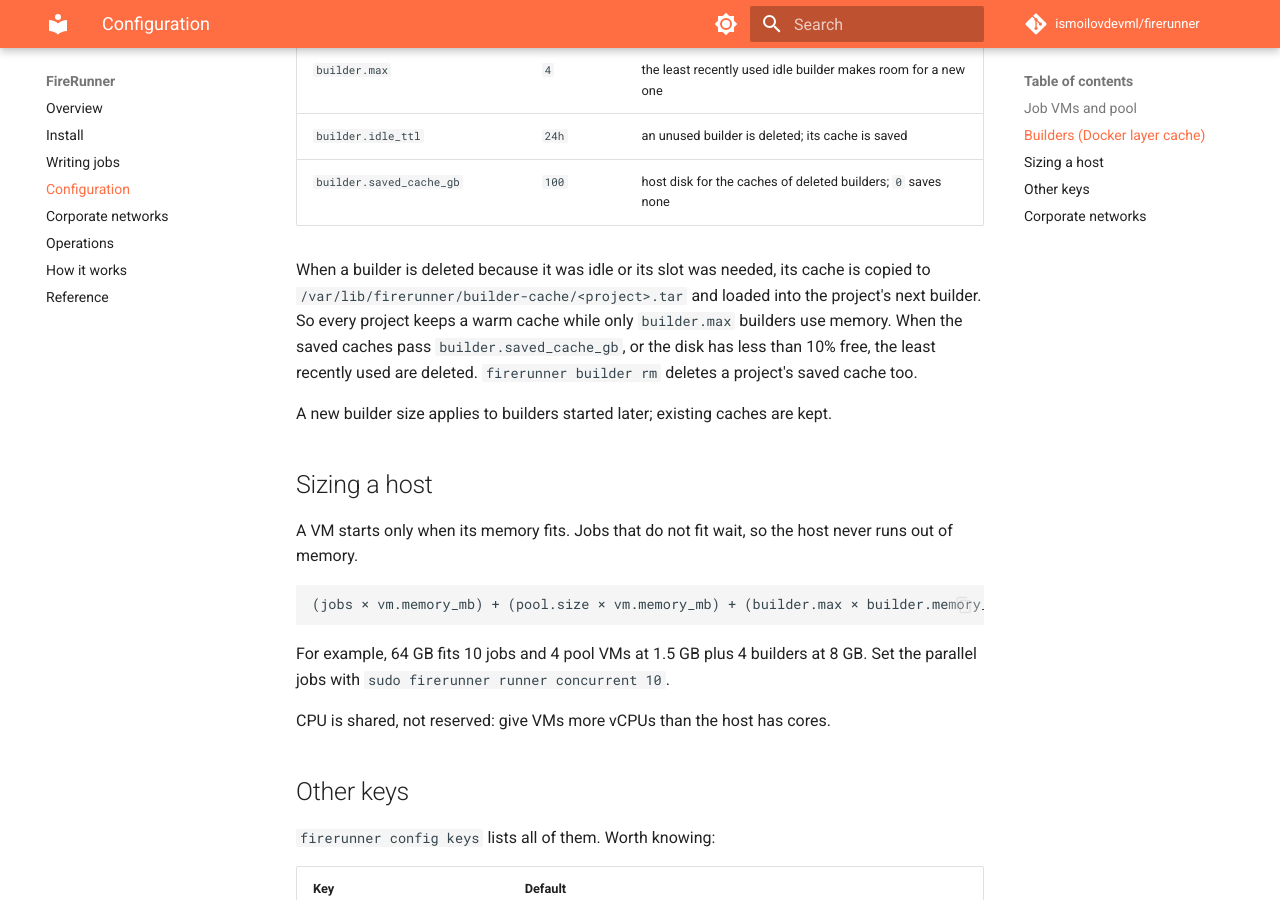
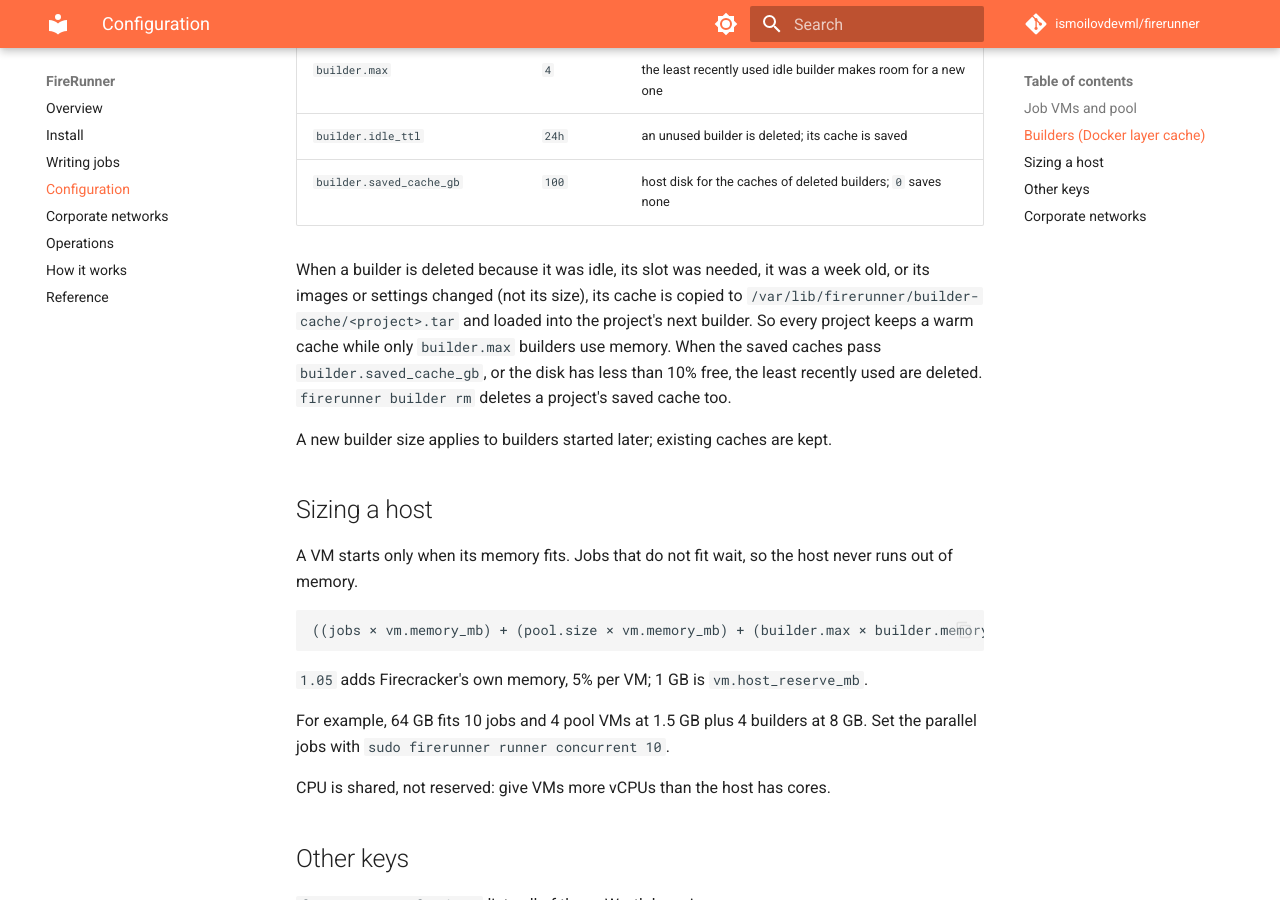
Before and after one commit to ismoilovdevml/firerunner, an MkDocs documentation site: the page built from docs/configuration.md, in a window 1280 px wide and 900 px high, scrolled down 974 px. Built offline with MkDocs 1.6.1 and Material for MkDocs 9.7.7, drawn with Linux system fonts in a browser that asks for light colours; comment, search, counter and statistics services are not loaded.

Commit message:
docs: builder caches are also saved on max age and config changes
keepsCache saves a builder's cache for "max age" (a week) and "config
changed" too, not only when it was idle or its slot was needed. The
sizing formula gains the 5% per-VM overhead that admission counts.

````diff
--- a/docs/configuration.md
+++ b/docs/configuration.md
@@ -31,7 +31,8 @@ Set `pool.size` to the number of jobs that usually start at once.
 | `builder.idle_ttl` | `24h` | an unused builder is deleted; its cache is saved |
 | `builder.saved_cache_gb` | `100` | host disk for the caches of deleted builders; `0` saves none |
 
-When a builder is deleted because it was idle or its slot was needed, its cache is copied to
+When a builder is deleted because it was idle, its slot was needed, it was a week old, or its
+images or settings changed (not its size), its cache is copied to
 `/var/lib/firerunner/builder-cache/<project>.tar` and loaded into the project's next builder. So
 every project keeps a warm cache while only `builder.max` builders use memory. When the saved
 caches pass `builder.saved_cache_gb`, or the disk has less than 10% free, the least recently used
@@ -44,8 +45,10 @@ A new builder size applies to builders started later; existing caches are kept.
 A VM starts only when its memory fits. Jobs that do not fit wait, so the host never runs out of memory.
 
 ```text
-(jobs × vm.memory_mb) + (pool.size × vm.memory_mb) + (builder.max × builder.memory_mb) ≤ RAM − 1 GB
+((jobs × vm.memory_mb) + (pool.size × vm.memory_mb) + (builder.max × builder.memory_mb)) × 1.05 ≤ RAM − 1 GB
 ```
+
+`1.05` adds Firecracker's own memory, 5% per VM; 1 GB is `vm.host_reserve_mb`.
 
 For example, 64 GB fits 10 jobs and 4 pool VMs at 1.5 GB plus 4 builders at 8 GB.
 Set the parallel jobs with `sudo firerunner runner concurrent 10`.
````
